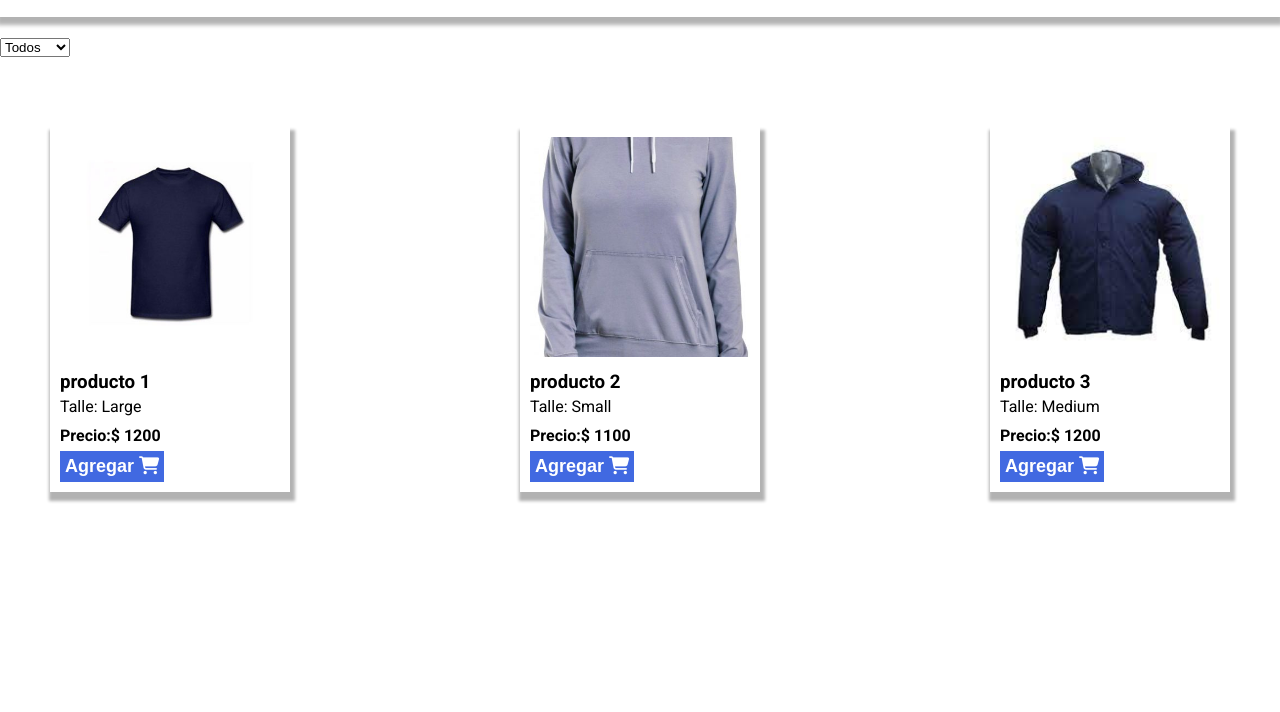
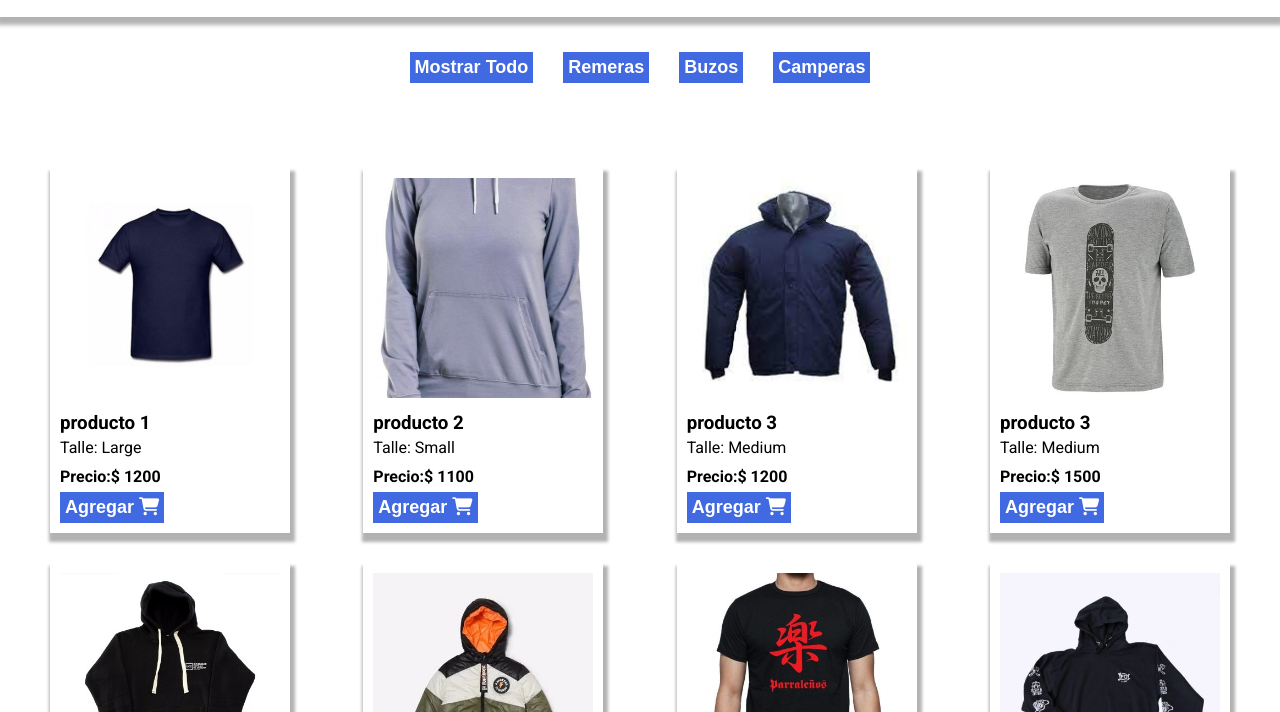
Before and after one commit to BrianRamirezCo/CarritoDeCompra-JS, a plain HTML site: page index.html in a window 1280 px wide. Shown: the part 88-800 px from the top of the page. Drawn offline with nearby package versions, Linux system fonts and the light colour scheme.

Commit message:
Entrega Final

```diff
--- a/api.json
+++ b/api.json
@@ -1,5 +1,15 @@
 [
-    {"id": 1, "nombre": "producto 1","talle" : "Large", "tipo": "remeras", "cantidad": 1, "precio": 1200,"img": "/assets/img/remera.jpg"},
-    {"id": 2, "nombre": "producto 2","talle": "Small", "tipo": "buzo", "cantidad": 1, "precio": 1100 ,"img": "/assets/img/buzo.jpg" },
-    {"id": 3, "nombre": "producto 3","talle": "Medium", "tipo": "camperas", "cantidad": 1, "precio": 1200,"img": "/assets/img/campera.jpg"}
+    {"id": 1, "nombre": "producto 1","talle" : "Large", "category": "remeras", "cantidad": 1, "precio": 1200,"img": "/assets/img/remera.jpg"},
+    {"id": 2, "nombre": "producto 2","talle": "Small", "category": "buzos", "cantidad": 1, "precio": 1100 ,"img": "/assets/img/buzo.jpg" },
+    {"id": 3, "nombre": "producto 3","talle": "Medium", "category": "camperas", "cantidad": 1, "precio": 1200,"img": "/assets/img/campera.jpg"},
+    {"id": 4, "nombre": "producto 3","talle": "Medium", "category": "remeras", "cantidad": 1, "precio": 1500,"img": "/assets/img/remera2.jpg"},
+    {"id": 5, "nombre": "producto 3","talle": "Medium", "category": "buzos", "cantidad": 1, "precio": 1700,"img": "/assets/img/buzo2.jpg"},
+    {"id": 6, "nombre": "producto 3","talle": "Medium", "category": "camperas", "cantidad": 1, "precio": 1550,"img": "/assets/img/campera2.jpg"},
+    {"id": 7, "nombre": "producto 3","talle": "Medium", "category": "remeras", "cantidad": 1, "precio": 1360,"img": "/assets/img/remera3.jpg"},
+    {"id": 8, "nombre": "producto 3","talle": "Medium", "category": "buzos", "cantidad": 1, "precio": 2300,"img": "/assets/img/buzo3.jpg"},
+    {"id": 9, "nombre": "producto 3","talle": "Medium", "category": "camperas", "cantidad": 1, "precio": 4500,"img": "/assets/img/campera3.jpg"},
+    {"id": 10, "nombre": "producto 3","talle": "Medium", "category": "remeras", "cantidad": 1, "precio": 1600,"img": "/assets/img/remera4.jpg"},
+    {"id": 11, "nombre": "producto 3","talle": "Medium", "category": "buzos", "cantidad": 1, "precio": 1900,"img": "/assets/img/buzo4.jpg"},
+    {"id": 3, "nombre": "producto 3","talle": "Medium", "category": "camperas", "cantidad": 1, "precio": 3600,"img": "/assets/img/campera4.jpg"}
+
 ]
--- a/css/styles.css
+++ b/css/styles.css
@@ -161,3 +161,12 @@ p {
 .boton-eliminar:focus {
     outline: none;
 }
+
+.btn-container{
+    display: flex;
+    justify-content: center;
+
+}
+.filterBtn{
+    margin:15px;
+}
--- a/index.html
+++ b/index.html
@@ -18,12 +18,12 @@
         <button id="boton-carrito"><i class="fas fa-shopping-cart"></i><span id="contadorCarrito">0</span></button>
     </header>
 
-    <select id="filtroTalle">
-        <option value="all">Todos</option>
-        <option value="L">Large</option>
-        <option value="M">Medium</option>
-        <option value="S">Small</option>
-    </select>
+    <div class="btn-container">
+        <button class="filterBtn boton-agregar" type="button" data-id="all">Mostrar Todo</button>
+        <button class="filterBtn boton-agregar" type="button" data-id="remeras">Remeras</button>
+        <button class="filterBtn boton-agregar" type="button" data-id="buzos">Buzos</button>
+        <button class="filterBtn boton-agregar" type="button" data-id="camperas">Camperas</button>
+    </div>
 
 
     <main id="contenedor-productos">
--- a/js/scripts.js
+++ b/js/scripts.js
@@ -10,7 +10,7 @@
     const cantidad = document.getElementById('cantidad')
     const precioTotal = document.getElementById('precioTotal')
     const cantidadTotal = document.getElementById('cantidadTotal')
-
+    const filterBtn = document.querySelectorAll('.filterBtn')
 
     let carrito = []
 
@@ -32,6 +32,8 @@
             productos = data
             console.log(productos);
         pintarCards(productos)
+        filtar(productos)
+
     })
 }
     const pintarCards = data =>
@@ -172,3 +174,26 @@ botonFinalizarCompra.addEventListener('click',()=>{
         }
       });
 })
+
+
+
+
+/*filtros*/
+const filtar = data => filterBtn.forEach(function(btn) {
+    btn.addEventListener('click', function(e) {
+    const category = e.currentTarget.dataset.id;
+    console.log(category);
+    const menuCategory = productos.filter(function(menuItem){
+        if(menuItem.category === category) {
+            return menuItem;
+        }
+        })
+        if (category === "all"){
+            contenedorProductos.innerHTML = ""
+            pintarCards(productos)
+        }else {
+            contenedorProductos.innerHTML = ""
+            pintarCards(menuCategory)
+        }
+    })
+})
```
Also changed, not shown: assets/img/buzo2.jpg (added), assets/img/buzo3.jpg (added), assets/img/buzo4.jpg (added), assets/img/campera2.jpg (added), assets/img/campera3.jpg (added), assets/img/campera4.jpg (added), assets/img/remera2.jpg (added), assets/img/remera3.jpg (added), assets/img/remera4.jpg (added).
